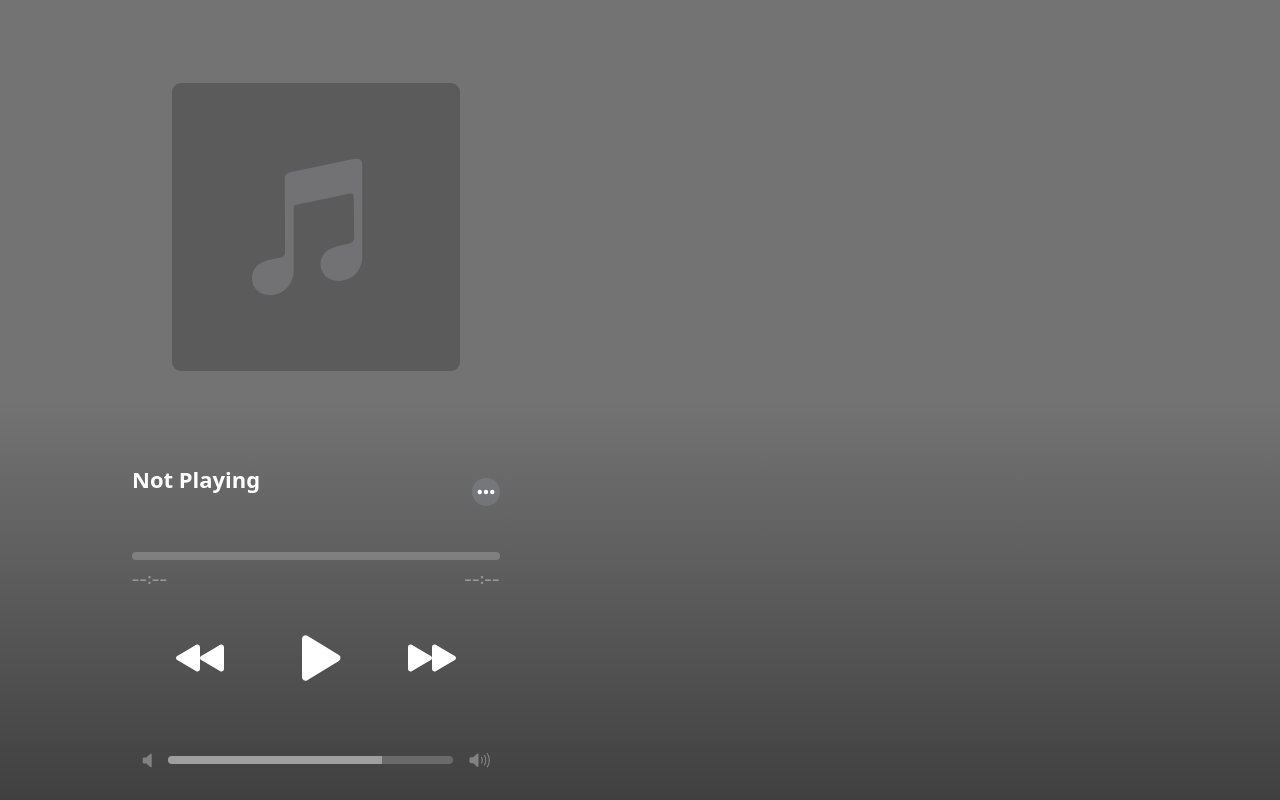
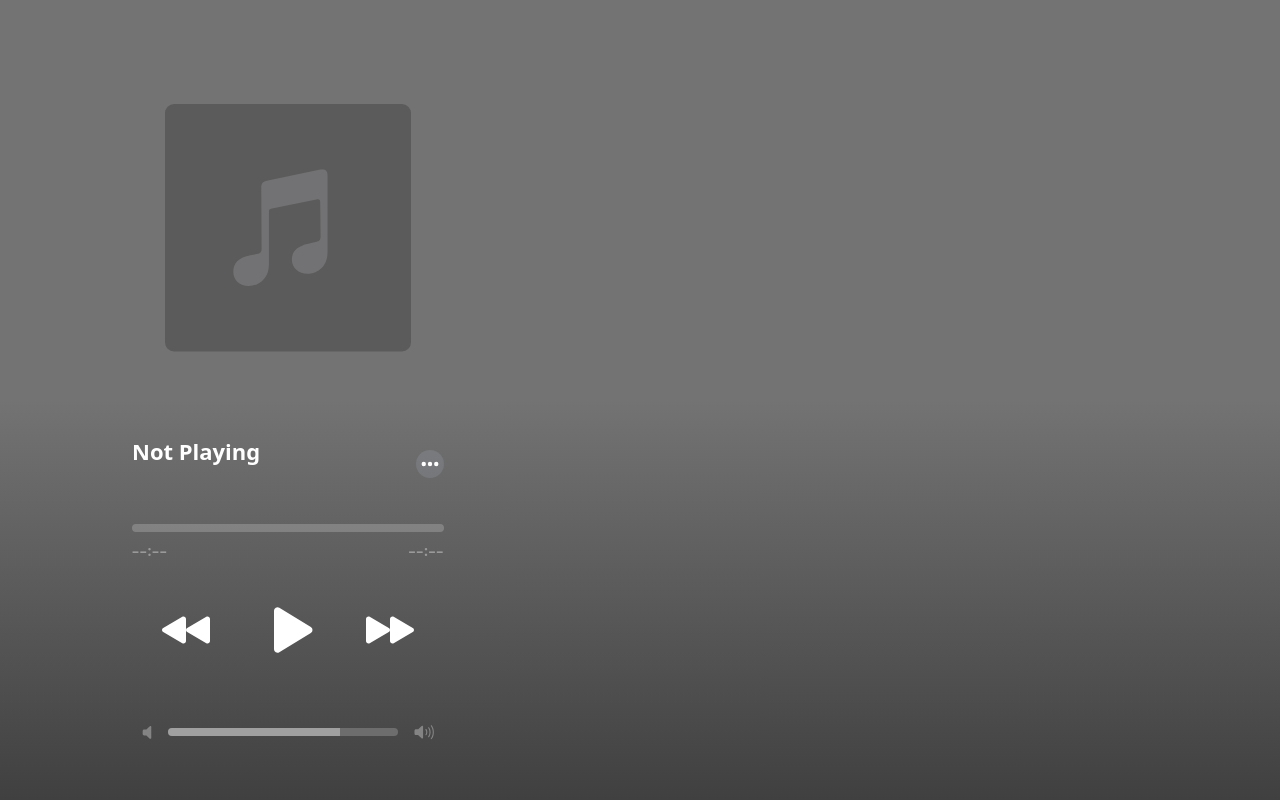
Before and after one commit to pinnick/mv-2, a SvelteKit app: page / in a window 1280 px wide. Built offline with nearby package versions, Linux system fonts and the light colour scheme.

Commit message:
Support chromebook & use responsive design classes

```diff
--- a/src/lib/components/Player/Cover.svelte
+++ b/src/lib/components/Player/Cover.svelte
@@ -35,7 +35,7 @@
 			/>
 		{:else}
 			<!-- TODO: FIX RESIZE (redo?) -->
-			<div class="rounded-xl bg-neutral-600/70 h-96">
+			<div class="rounded-xl bg-neutral-600/70 h-[330px] 2xl:h-96">
 				<svg viewBox="0 0 100 100" class="w-full h-full" xmlns="http://www.w3.org/2000/svg">
 					<g fill="none" fill-rule="evenodd"
 						><path fill="genericJoe" class="fill-genericJoe" d="M0 0h100v100H0z" /><path
--- a/src/routes/+page.svelte
+++ b/src/routes/+page.svelte
@@ -13,7 +13,6 @@
 	import Cover from '$lib/components/Player/Cover.svelte';
 
 	let innerWidth: number;
-	let innerHeight: number;
 	let split = 75;
 	let maxMel = 2850;
 
@@ -129,13 +128,11 @@
 </script>
 
 <Background />
-<svelte:window bind:innerWidth bind:innerHeight />
+<svelte:window bind:innerWidth />
 <div class="w-full h-screen flex overflow-hidden select-none">
 	<!-- Left bar -->
 	<div
-		class="w-full flex items-center justify-center flex-col gap-4 flex-shrink-0 {innerWidth > 1050
-			? 'max-w-[472px] px-7 ml-20'
-			: 'max-w-[416px] mx-auto'}"
+		class="w-full flex items-center justify-center flex-col gap-4 flex-shrink-0 max-w-[416px] mx-auto 2xl:max-w-[472px] lg:px-7 lg:ml-20"
 	>
 		<Cover />
 		<div class="px-5 flex justify-center items-center w-full max-w-full">
@@ -150,10 +147,7 @@
 	</div>
 	<!-- Lyrics & Vis -->
 	<div
-		class="h-full flex flex-col justify-center items-center font-bold flex-1 text-white {innerWidth >
-		1050
-			? 'block'
-			: 'hidden'}"
+		class="h-full flex-col justify-center items-center font-bold flex-1 text-white hidden lg:flex"
 	>
 		<Visualizer bind:upperBounds sumTotal={1} />
 	</div>
```
